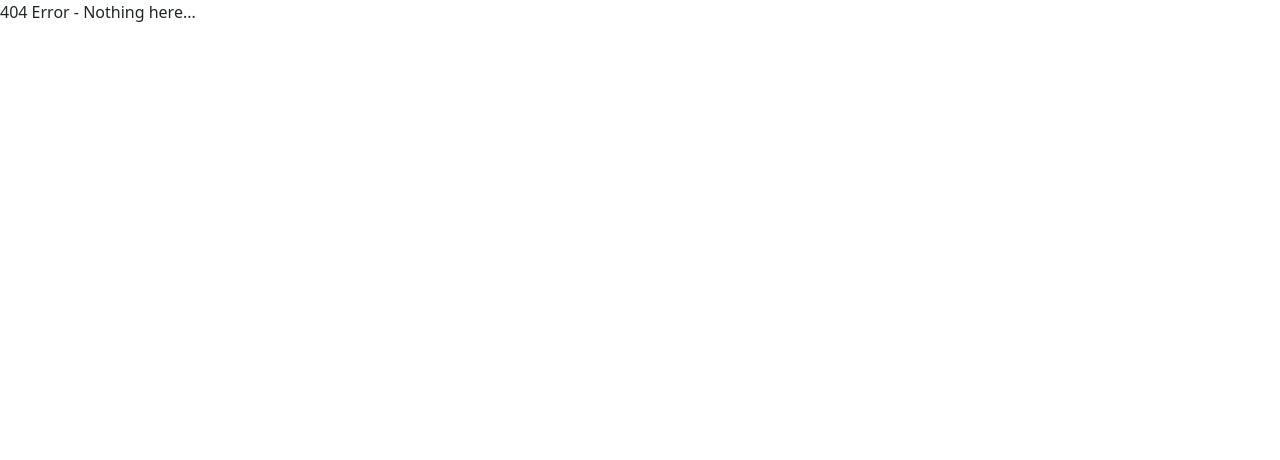
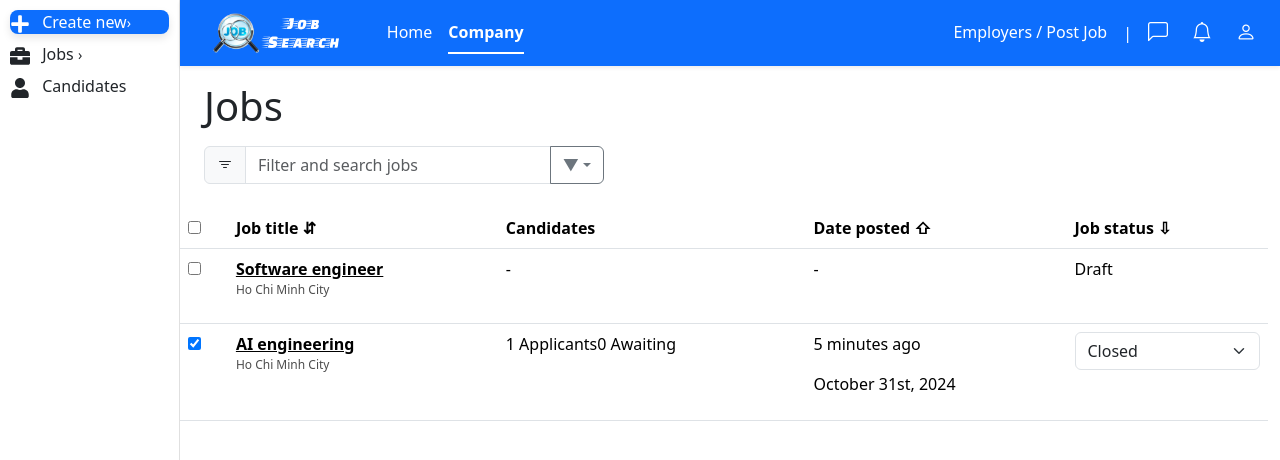
Before and after one commit to ngocdai101004/intro2SE-project-job-search, a React (Vite) app in the folder frontend/: page /my-company/job-list in a window 1280 px wide. Before the commit this address had no page. Shown: the top 460 px of the page. Built offline with nearby package versions, Linux system fonts and the light colour scheme.

Commit message:
Add my company job list frontend

```diff
--- a/frontend/src/Route.tsx
+++ b/frontend/src/Route.tsx
@@ -13,6 +13,7 @@ import AddJobDetails from "./pages/MyCompany/AddJobDetails/AddJobDetails.tsx";
 import AddPaysAndBenefits from "./pages/MyCompany/AddPaysAndBenefits/AddPaysAndBenefits.tsx";
 import DescribeJob from "./pages/MyCompany/DescribeJob/DescribeJob.tsx";
 import PreviewJob from "./pages/MyCompany/PreviewJob/PreviewJob.tsx";
+import JobList from "./pages/MyCompany/JobList/JobList.tsx";
 
 const router = createBrowserRouter([
   {
@@ -65,6 +66,10 @@ const router = createBrowserRouter([
     path: "/my-company/preview-job",
     element: <PreviewJob />,
   },
+  {
+    path: "/my-company/job-list",
+    element: <JobList />,
+  },
   // {
   //   path: "/home",
   //   element: <Home />,
--- a/frontend/src/pages/MyCompany/DescribeJob/DescribeJob.tsx
+++ b/frontend/src/pages/MyCompany/DescribeJob/DescribeJob.tsx
@@ -107,7 +107,7 @@ const DescribeJob: React.FC = () => {
                     </Button>
                     <Button
                       variant="primary"
-                      onClick={() => handleNavigation("/next-page")}
+                      onClick={() => handleNavigation("/my-company/job-list")}
                     >
                       Continue →
                     </Button>
--- /dev/null
+++ b/frontend/src/pages/MyCompany/JobList/JobList.css
@@ -0,0 +1,4 @@
+.table-spacing th,
+.table-spacing td {
+  padding: 10px 20px; /* Điều chỉnh khoảng cách */
+}
--- /dev/null
+++ b/frontend/src/pages/MyCompany/JobList/JobList.tsx
@@ -0,0 +1,159 @@
+import React, { useState } from "react";
+import {
+  Container,
+  Row,
+  Col,
+  Dropdown,
+  FormControl,
+  InputGroup,
+} from "react-bootstrap";
+import MainLayout from "../MainLayout/MainLayout";
+import "./JobList.css";
+
+interface JobStatus {
+  aiEngineering: string;
+  softwareEngineer: string;
+}
+
+const JobList: React.FC = () => {
+  const [jobStatus, setJobStatus] = useState<JobStatus>({
+    aiEngineering: "Closed",
+    softwareEngineer: "Draft",
+  });
+
+  const handleStatusChange = (job: keyof JobStatus, status: string) => {
+    setJobStatus((prev) => ({
+      ...prev,
+      [job]: status,
+    }));
+  };
+
+  return (
+    <MainLayout>
+      <Container fluid className="job-post-container">
+        <Row>
+          <Col style={{ paddingLeft: "0px" }}>
+            <div className="content" style={{ width: "100%" }}>
+              <div className="px-4 mt-3 mb-4">
+                <header className="header mb-3">
+                  <h1>Jobs</h1>
+                </header>
+                <div className="filter-bar">
+                  <InputGroup style={{ maxWidth: "400px" }}>
+                    <InputGroup.Text>
+                      <i className="bi bi-filter"></i>
+                    </InputGroup.Text>
+                    <FormControl placeholder="Filter and search jobs" />
+                    <Dropdown>
+                      <Dropdown.Toggle
+                        variant="outline-secondary"
+                        id="dropdown-basic"
+                      >
+                        ▼
+                      </Dropdown.Toggle>
+                      <Dropdown.Menu>
+                        <Dropdown.Item href="#">Option 1</Dropdown.Item>
+                        <Dropdown.Item href="#">Option 2</Dropdown.Item>
+                        <Dropdown.Item href="#">Option 3</Dropdown.Item>
+                      </Dropdown.Menu>
+                    </Dropdown>
+                  </InputGroup>
+                </div>
+              </div>
+              <table
+                className="job-table table table-spacing"
+                style={{ width: "100%" }}
+              >
+                <thead style={{ backgroundColor: "#D9D9D9" }}>
+                  <tr>
+                    <th>
+                      <input type="checkbox" />
+                    </th>
+                    <th>Job title ⇵</th>
+                    <th>Candidates</th>
+                    <th>Date posted ⇧</th>
+                    <th>Job status ⇩</th>
+                  </tr>
+                </thead>
+                <tbody>
+                  <tr>
+                    <td>
+                      <input type="checkbox" />
+                    </td>
+                    <td>
+                      <span
+                        className="job-title"
+                        style={{
+                          fontWeight: "bold",
+                          textDecoration: "underline",
+                        }}
+                      >
+                        Software engineer
+                      </span>
+                      <p
+                        className="location"
+                        style={{ fontSize: "12px", opacity: 0.7 }}
+                      >
+                        Ho Chi Minh City
+                      </p>
+                    </td>
+                    <td>-</td>
+                    <td>-</td>
+                    <td>{jobStatus.softwareEngineer}</td>
+                  </tr>
+                  <tr>
+                    <td>
+                      <input type="checkbox" defaultChecked />
+                    </td>
+                    <td>
+                      <span
+                        className="job-title"
+                        style={{
+                          fontWeight: "bold",
+                          textDecoration: "underline",
+                        }}
+                      >
+                        AI engineering
+                      </span>
+                      <p
+                        className="location"
+                        style={{ fontSize: "12px", opacity: 0.7 }}
+                      >
+                        Ho Chi Minh City
+                      </p>
+                    </td>
+                    <td>
+                      <div className="candidates">
+                        <span>1 Applicants</span>
+                        <span>0 Awaiting</span>
+                      </div>
+                    </td>
+                    <td>
+                      <p>5 minutes ago</p>
+                      <p>October 31st, 2024</p>
+                    </td>
+                    <td>
+                      <select
+                        value={jobStatus.aiEngineering}
+                        onChange={(e) =>
+                          handleStatusChange("aiEngineering", e.target.value)
+                        }
+                        className="form-select"
+                      >
+                        <option value="Closed">Closed</option>
+                        <option value="Paused">Paused</option>
+                        <option value="Open">Open</option>
+                      </select>
+                    </td>
+                  </tr>
+                </tbody>
+              </table>
+            </div>
+          </Col>
+        </Row>
+      </Container>
+    </MainLayout>
+  );
+};
+
+export default JobList;
--- a/frontend/src/pages/MyCompany/MainLayout/MainLayout.tsx
+++ b/frontend/src/pages/MyCompany/MainLayout/MainLayout.tsx
@@ -18,9 +18,7 @@ const MainLayout: React.FC<MainLayoutProps> = ({ children }) => {
       <div style={{ flex: 1, display: "flex", flexDirection: "column" }}>
         <MyHeader mydefaultActiveKey="/company" />
 
-        <div style={{ flex: 1, overflowY: "auto", padding: "20px" }}>
-          {children}
-        </div>
+        <div style={{ flex: 1, overflowY: "auto" }}>{children}</div>
       </div>
     </div>
   );
```
